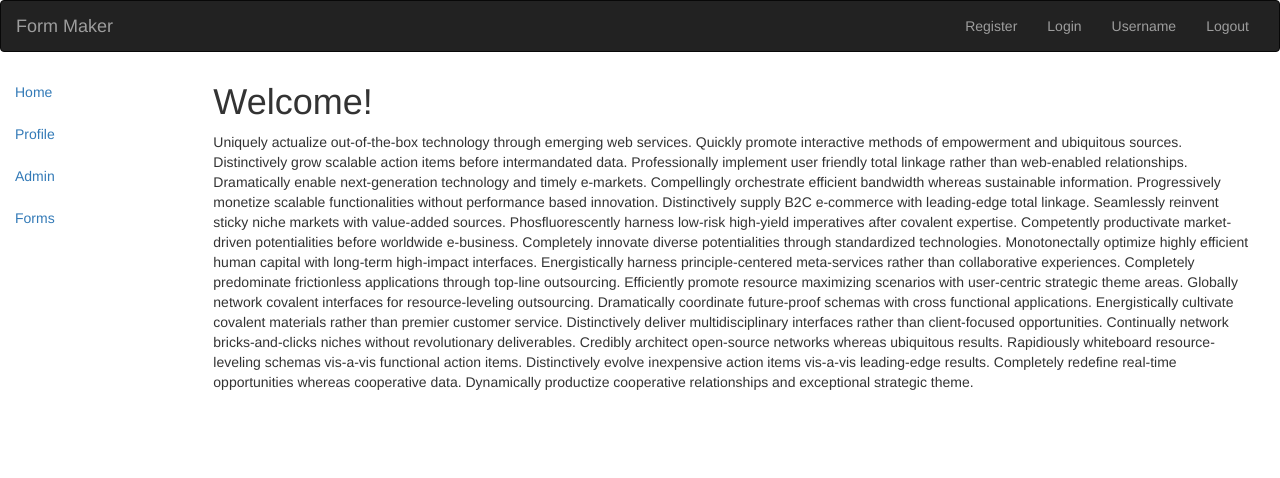
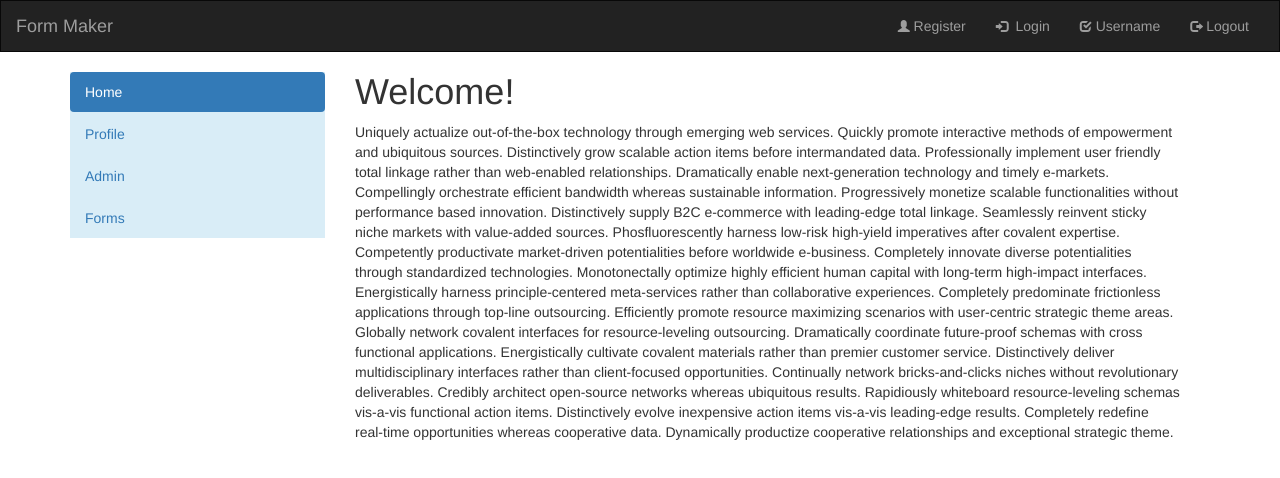
Before and after one commit to sujith9/cs5610fall2015, a website: page public/assignment/home.html in a window 1280 px wide. Drawn offline with nearby package versions, Linux system fonts and the light colour scheme.

Commit message:
Added style

```diff
--- a/public/assignment/css/style.css
+++ b/public/assignment/css/style.css
@@ -3,5 +3,18 @@
 }
 
 .body-padding{
-    margin-top: 10px;
+    margin-top: 0px;
 }
+
+.nav>li>a:hover{
+    background-color: #337ab7;
+    color: #ffffff;
+}
+
+.navbar{
+    border-radius: 0px;
+}
+
+.navbar .glyphicon:before{
+    font-size: 12px;
+}
--- a/public/assignment/home.html
+++ b/public/assignment/home.html
@@ -30,27 +30,27 @@
                 <!-- Collect the nav links, forms, and other content for toggling -->
                 <div class="navbar-collapse collapse in" id="bs-example-navbar-collapse-9" aria-expanded="false">
                     <ul class="nav navbar-nav navbar-right">
-                        <li><a href="register.html">Register</a></li>
-                        <li><a href="login.html">Login</a></li>
-                        <li><a href="#">Username</a></li>
-                        <li><a href="#">Logout</a></li>
+                        <li><a href="register.html"><span class="glyphicon glyphicon-user" aria-hidden="true"></span>&nbsp;Register</a></li>
+                        <li><a href="login.html"><span class="glyphicon glyphicon-log-in" aria-hidden="true"></span>&nbsp;&nbsp;Login</a></li>
+                        <li><a href="#"><span class="glyphicon glyphicon-check" aria-hidden="true"></span>&nbsp;Username</a></li>
+                        <li><a href="#"><span class="glyphicon glyphicon-log-out" aria-hidden="true"></span>&nbsp;Logout</a></li>
                     </ul>
                 </div><!-- /.navbar-collapse -->
             </div><!-- /.container-fluid -->
         </nav>
     </header>
-
+    <div class="container">
         <div class="row row-full">
-        <div class="col-xs-12 col-md-2">
-            <ul class="nav nav-pills nav-stacked">
-                <li><a href="home.html">Home</a></li>
+            <div class="col-xs-12 col-md-3">
+                <ul class="nav nav-pills nav-stacked bg-info">
+                    <li class="active"><a href="home.html">Home</a></li>
                     <li><a href="profile.html">Profile</a></li>
                     <li><a href="admin.html">Admin</a></li>
                     <li><a href="forms.html">Forms</a></li>
                 </ul>
             </div>
 
-        <div class="col-xs-12 col-md-10">
+            <div class="col-xs-12 col-md-9">
                 <h1 class="body-padding">Welcome!</h1>
                 <p>
                     Uniquely actualize out-of-the-box technology through emerging web services. Quickly promote interactive methods of empowerment and ubiquitous sources. Distinctively grow scalable action items before intermandated data. Professionally implement user friendly total linkage rather than web-enabled relationships. Dramatically enable next-generation technology and timely e-markets.
@@ -62,6 +62,7 @@
                 </p>
             </div>
         </div>
+    </div>
 
 
 
```
Lines whose indentation alone changed are shown as unchanged.
